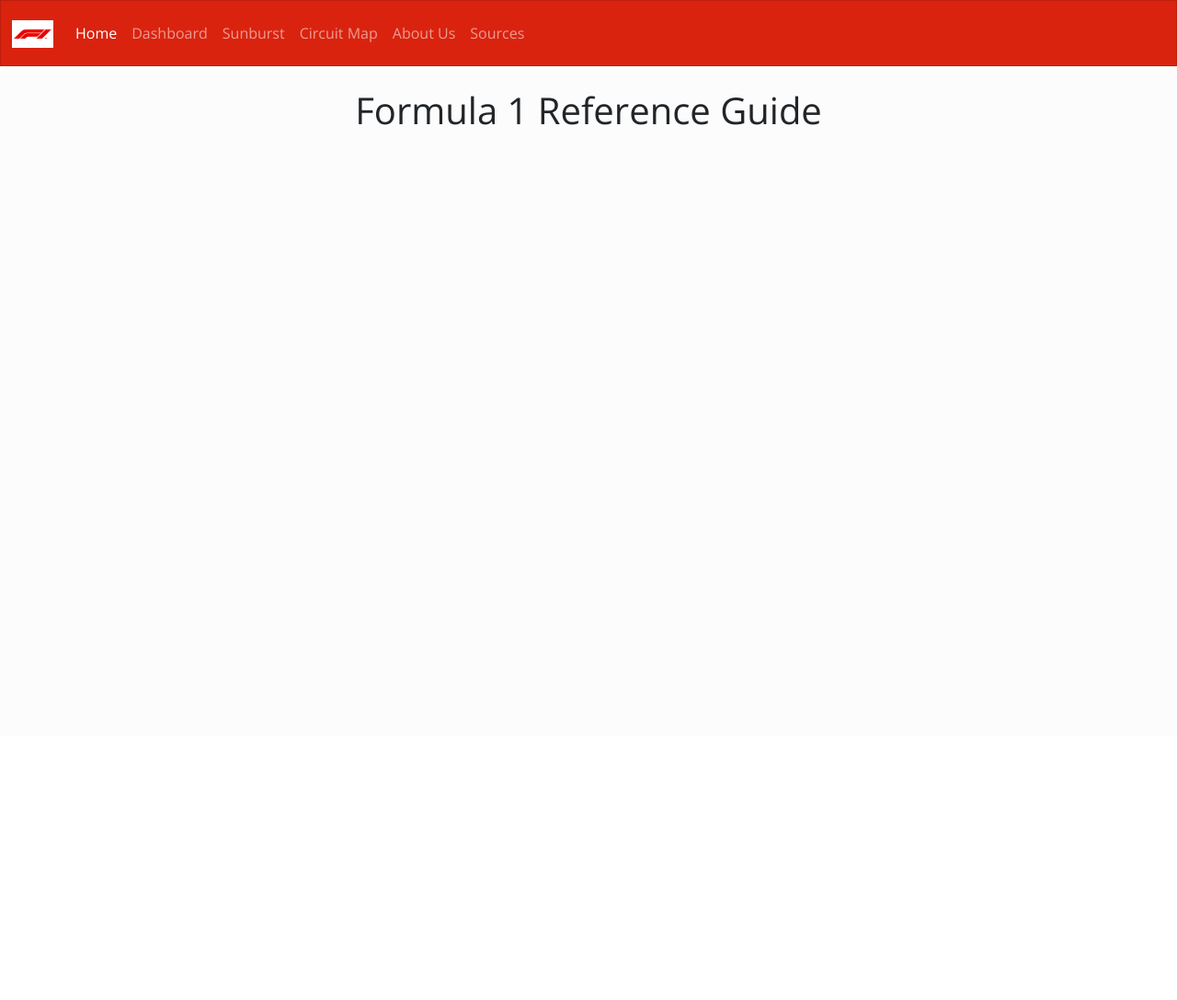
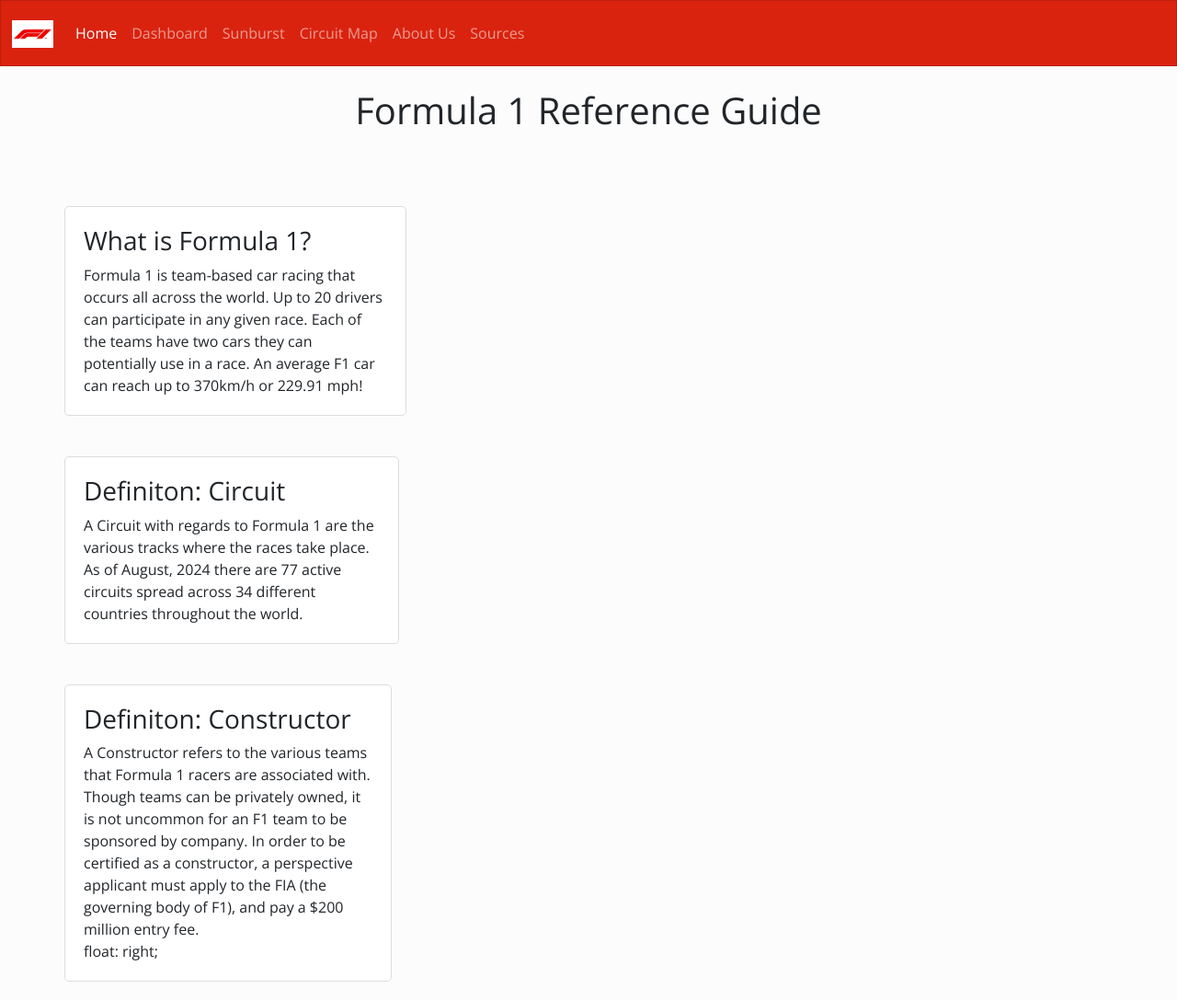
Before and after one commit to KevinPCarney/Project-3-Group-03, a Flask app: page / in a window 1280 px wide. Shown: the whole page at 92% size. Before the commit the page ends 136 px from the top, so only its background shows below. Run offline with Flask 3, Linux system fonts and the light colour scheme; some libraries are stand-ins or nearby versions.

Commit message:
Added definitions to the homepage, need to refine a bit more and align containers

```diff
--- a/app/templates/home.html
+++ b/app/templates/home.html
@@ -61,6 +61,47 @@
 
      <br/>
      <br/>
+
+     <div class="container">
+        <div class="row">
+            <div class="col-md-12 text-center">
+
+              <br/>
+            </div>
+        <div class="row">
+            <div class="col-md-4 about-block">
+                <h3>What is Formula 1?</h3>
+                <p>Formula 1 is team-based car racing that occurs all across the world.  Up to 20 drivers can participate in any given race.  Each of the teams have two cars they can potentially use in a race.  An average F1 car can reach up to 370km/h or 229.91 mph! </p>
+
+            </div>
+
+        <div class="container">
+            <div class="row">
+                <div class="col-md-12 text-center">
+
+                    <br/>
+                </div>
+            <div class="row">
+                <div class="col-md-4 about-block">
+                    <h3>Definiton: Circuit</h3>
+                    <p>A Circuit with regards to Formula 1 are the various tracks where the races take place.  As of August, 2024 there are 77 active circuits spread across 34 different countries throughout the world.  </p>
+
+                </div>
+
+            <div class="container">
+                <div class="row">
+                    <div class="col-md-12 text-center">
+
+                        <br/>
+                    </div>
+                <div class="row">
+                    <div class="col-md-4 about-block">
+                        <h3>Definiton: Constructor</h3>
+                        <p>A Constructor refers to the various teams that Formula 1 racers are associated with.  Though teams can be privately owned, it is not uncommon for an F1 team to be sponsored by company.  In order to be certified as a constructor, a perspective applicant must apply to the FIA (the governing body of F1), and pay a $200 million entry fee.   </p>
+                        float: right;
+                    </div>
+
+
 </body>
 
 </html>
```
